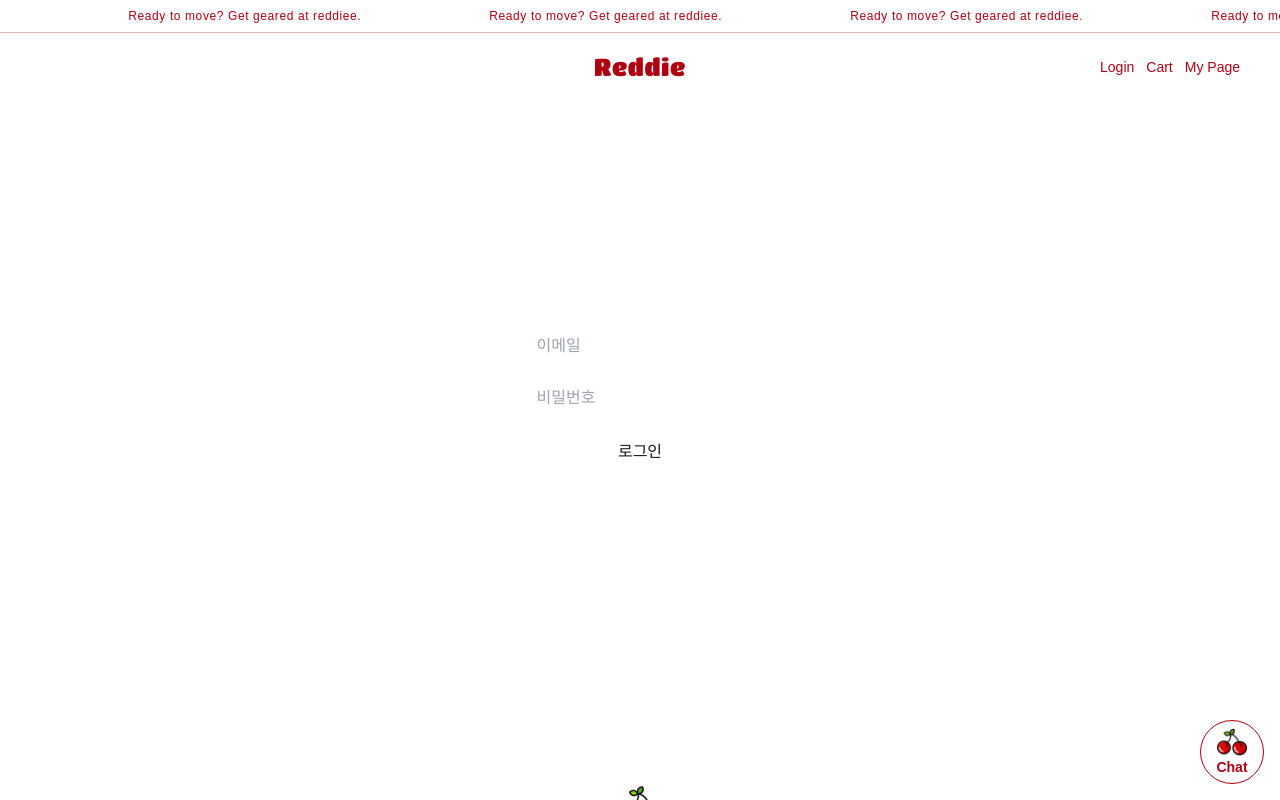
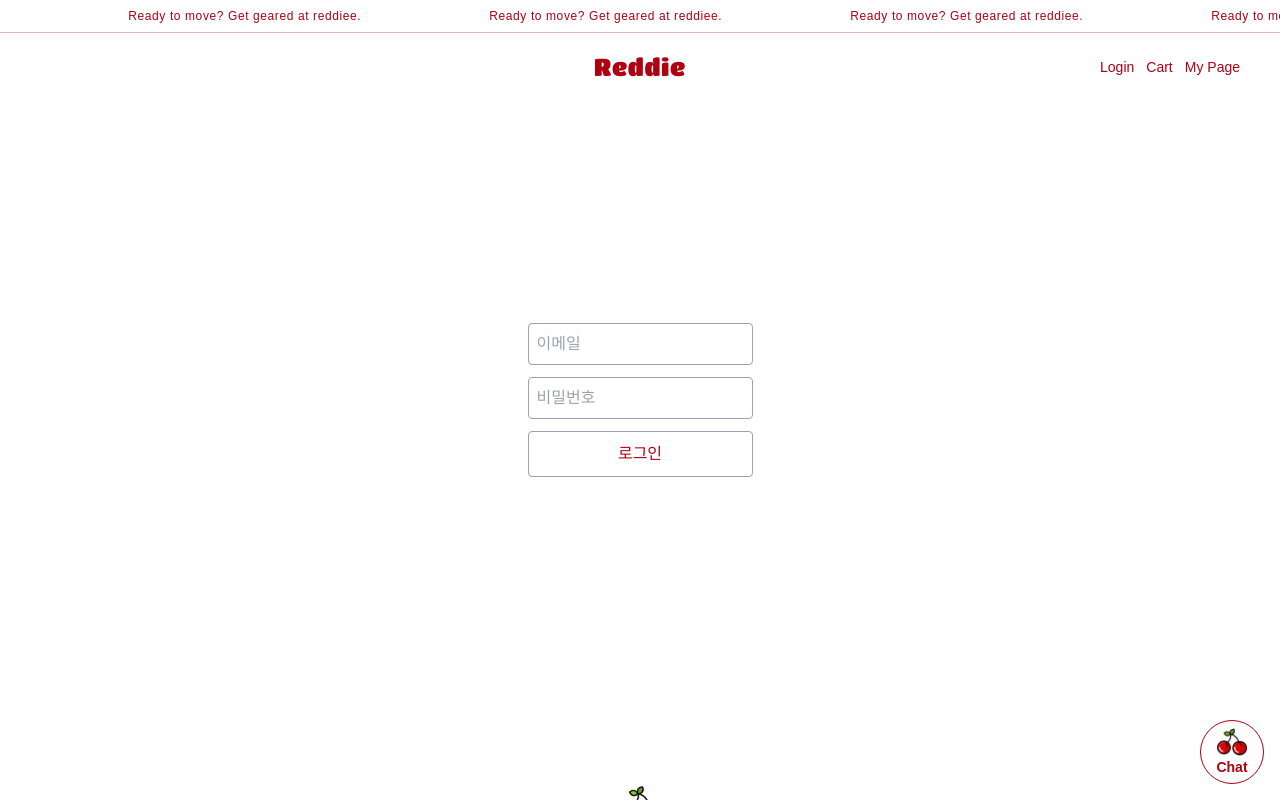
Before and after one commit to ounjuu/Reddiee_front, a Next.js app in the folder reddiee-front/: page /login in a window 1280 px wide. Built offline with nearby package versions, Linux system fonts and the light colour scheme; no server answers.

Commit message:
Fix: 로그인 css

```diff
--- a/reddiee-front/src/app/login/page.tsx
+++ b/reddiee-front/src/app/login/page.tsx
@@ -63,6 +63,7 @@ export default function Login() {
           value={form.email}
           onChange={onChange}
           style={{ padding: 8, fontSize: 16 }}
+          className="border border-gray-400 rounded"
         />
         <input
           name="password"
@@ -72,10 +73,12 @@ export default function Login() {
           value={form.password}
           onChange={onChange}
           style={{ padding: 8, fontSize: 16 }}
+          className="border border-gray-400 rounded"
         />
         <button
           type="submit"
           style={{ padding: 10, fontSize: 16, cursor: "pointer" }}
+          className="border border-gray-400 text-reddieetext rounded"
         >
           로그인
         </button>
```
